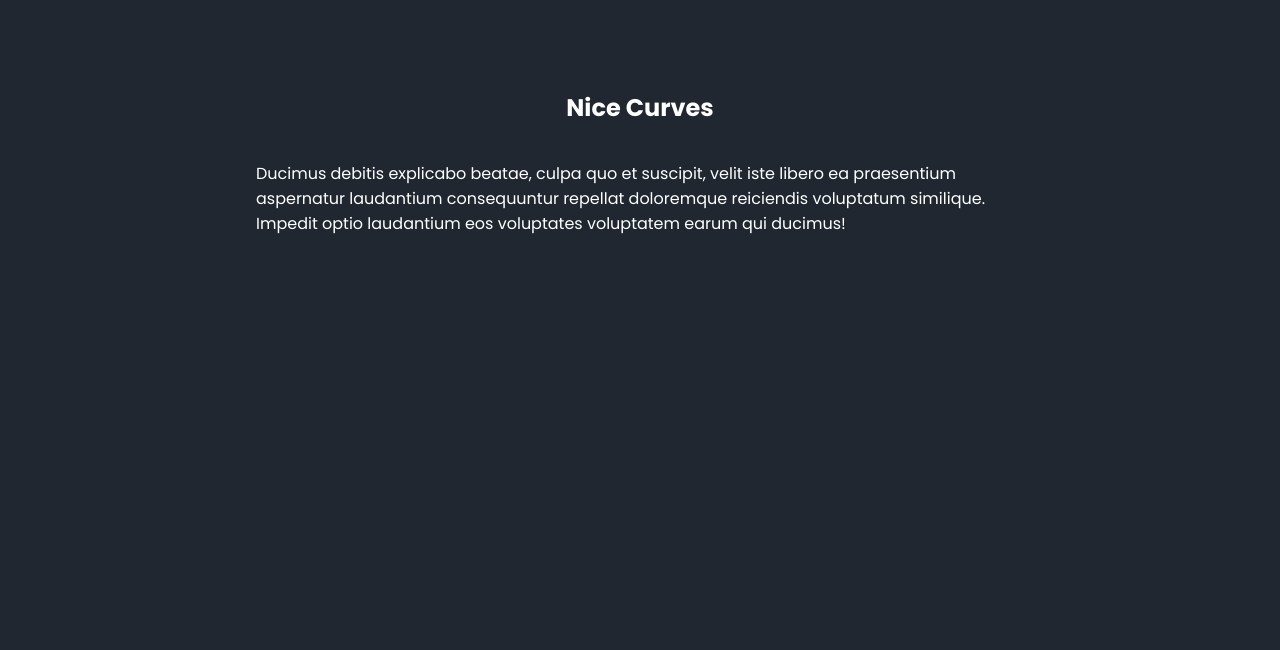
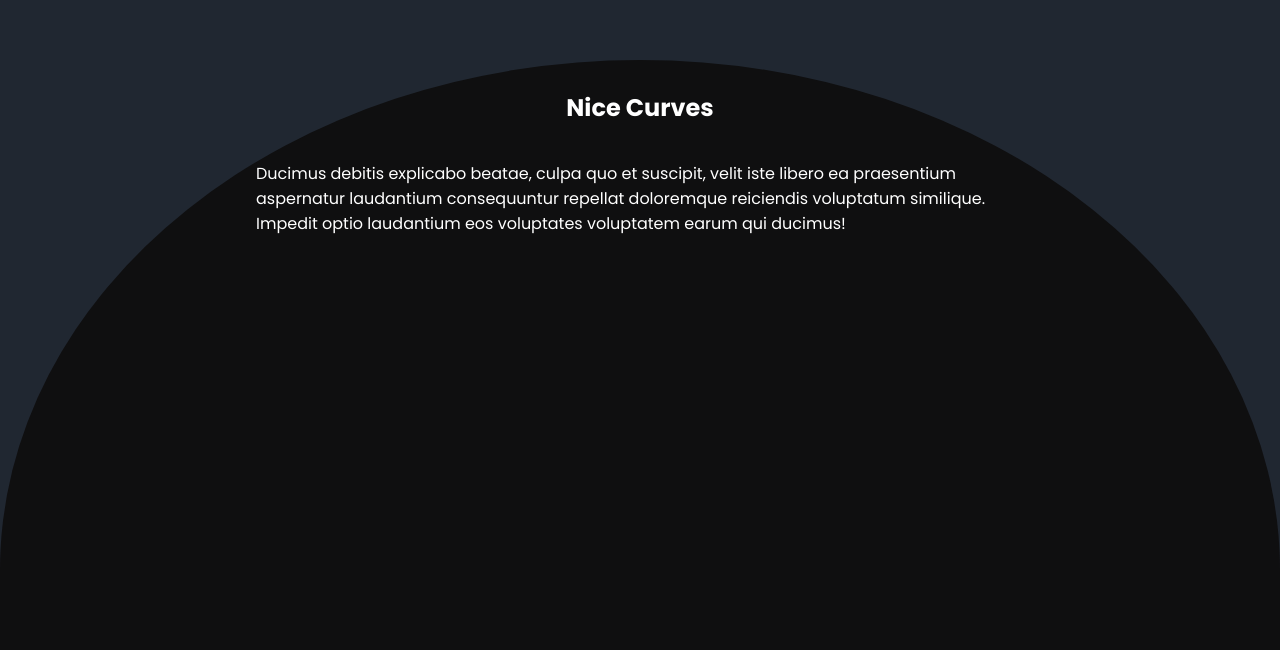
Before and after one commit to Harrytimbog/curvaceous-homepage, a plain HTML site: page index.html in a window 1280 px wide. Shown: the part 1230-1880 px from the top of the page. Drawn offline with Linux system fonts and the light colour scheme.

Commit message:
Add another curve to a section

```diff
--- a/index.html
+++ b/index.html
@@ -33,7 +33,7 @@
         natus? Recusandae, deleniti!
       </p>
     </section>
-    <section>
+    <section class="bubble">
       <h1>Nice Curves</h1>
       <p>
         Ducimus debitis explicabo beatae, culpa quo et suscipit, velit iste
@@ -42,7 +42,7 @@
         voluptates voluptatem earum qui ducimus!
       </p>
     </section>
-    <section>
+    <section class="dark">
       <h1>Nice Curves</h1>
       <p>
         Dolore perspiciatis excepturi eos aspernatur ea qui, quaerat, ab dolorem
--- a/style.css
+++ b/style.css
@@ -59,3 +59,15 @@ section {
   transform: translate(-4%, 40%);
   z-index: -1;
 }
+
+.bubble::after {
+  content: "";
+  border-top-left-radius: 50% 100%;
+  border-top-right-radius: 50% 100%;
+  position: absolute;
+  bottom: 0;
+  height: 85%;
+  width: 100%;
+  background-color: #0f0f10;
+  z-index: -1;
+}
```
